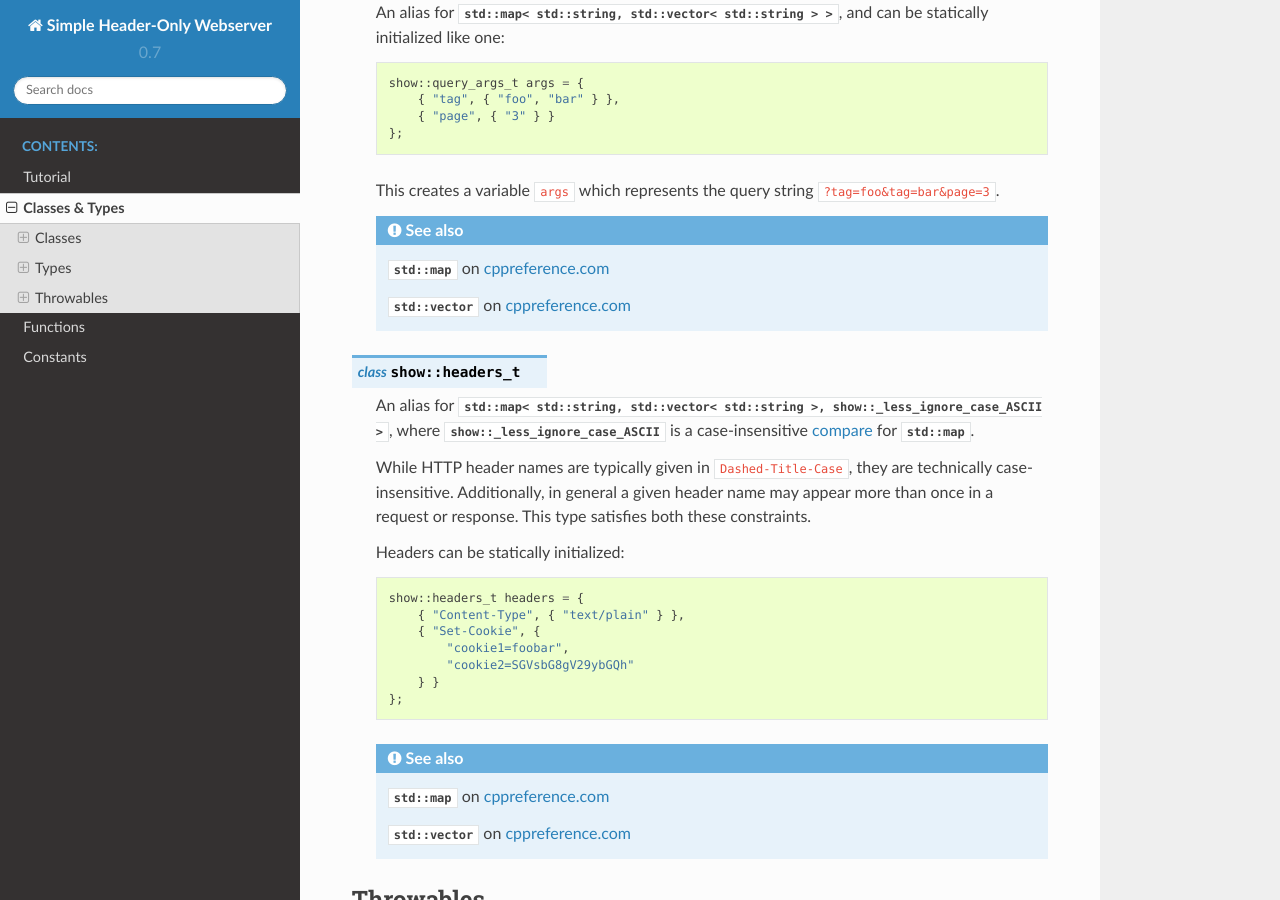
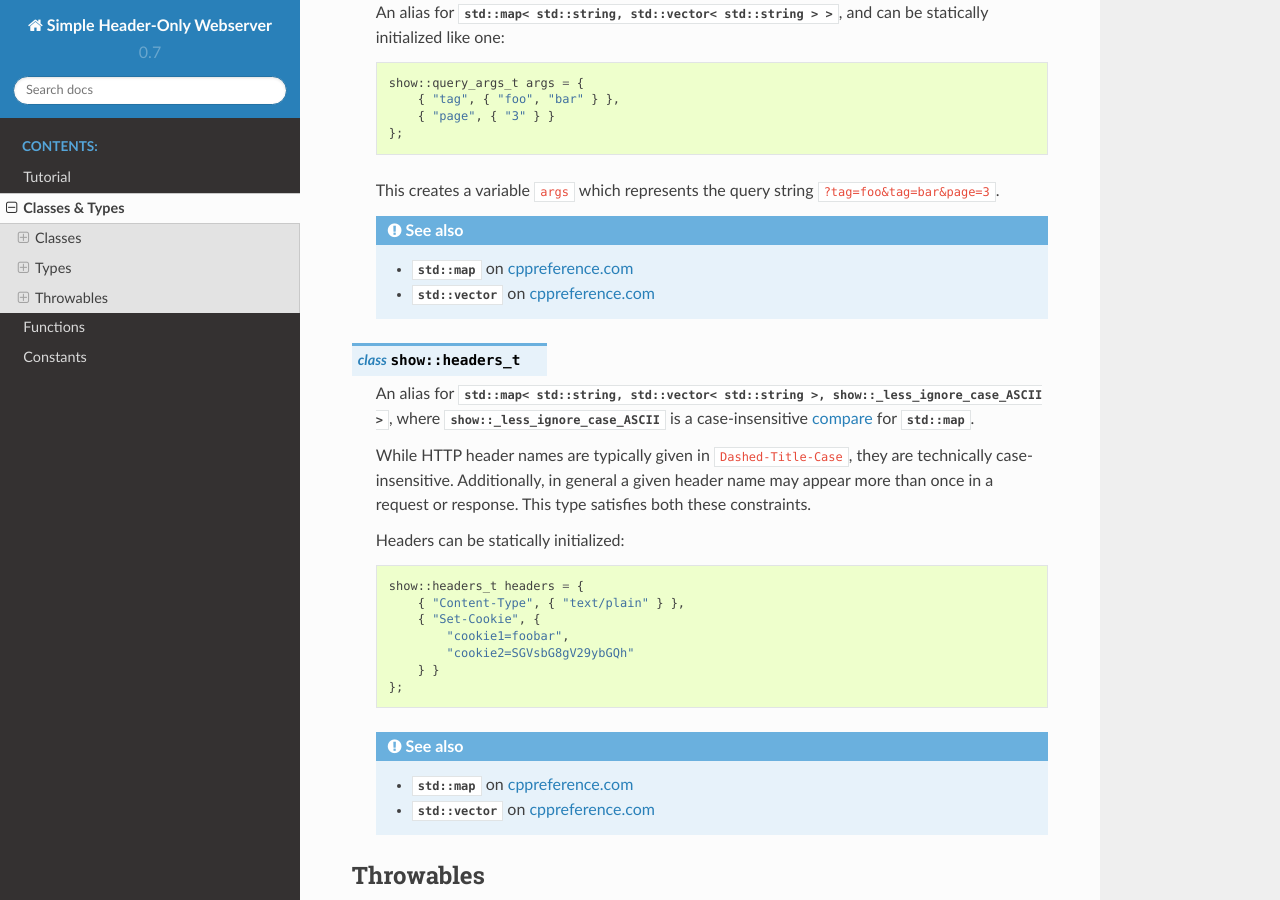
Before and after one commit to JadeMatrix/SHOW, a Sphinx documentation site: the page built from doc/Classes.rst, in a window 1280 px wide and 900 px high, scrolled down 1366 px. Built offline with Sphinx 7.4.7 and the Read the Docs theme 2.0.0, drawn with Linux system fonts in a browser that asks for light colours.

Commit message:
Switched to using bullet points in see-also sections of the documentation

```diff
--- a/doc/Classes.rst
+++ b/doc/Classes.rst
@@ -61,9 +61,9 @@ Types
 
     .. seealso::
 
-        :cpp:type:`std::map` on `cppreference.com <http://en.cppreference.com/w/cpp/container/map>`_
+        * :cpp:type:`std::map` on `cppreference.com <http://en.cppreference.com/w/cpp/container/map>`_
 
-        :cpp:type:`std::vector` on `cppreference.com <http://en.cppreference.com/w/cpp/container/vector>`_
+        * :cpp:type:`std::vector` on `cppreference.com <http://en.cppreference.com/w/cpp/container/vector>`_
 
 .. cpp:class:: show::headers_t
 
@@ -83,9 +83,9 @@ Types
 
     .. seealso::
 
-        :cpp:type:`std::map` on `cppreference.com <http://en.cppreference.com/w/cpp/container/map>`_
+        * :cpp:type:`std::map` on `cppreference.com <http://en.cppreference.com/w/cpp/container/map>`_
 
-        :cpp:type:`std::vector` on `cppreference.com <http://en.cppreference.com/w/cpp/container/vector>`_
+        * :cpp:type:`std::vector` on `cppreference.com <http://en.cppreference.com/w/cpp/container/vector>`_
 
 Throwables
 ==========
@@ -117,7 +117,7 @@ Exceptions
 
     .. seealso::
 
-        :cpp:type:`std::exception` on `cppreference.com <http://en.cppreference.com/w/cpp/error/exception>`_
+        * :cpp:type:`std::exception` on `cppreference.com <http://en.cppreference.com/w/cpp/error/exception>`_
 
 .. cpp:class:: show::socket_error : show::exception
 
--- a/doc/Connection.rst
+++ b/doc/Connection.rst
@@ -36,4 +36,4 @@ Connection
 
         .. seealso::
 
-            :cpp:func:`show::server::timeout()`
+            * :cpp:func:`show::server::timeout()`
--- a/doc/Server.rst
+++ b/doc/Server.rst
@@ -22,7 +22,7 @@ Server
 
         .. seealso::
 
-            :cpp:type:`show::connection`
+            * :cpp:type:`show::connection`
 
     .. cpp:function:: const std::string& show::server::address() const
 
```
